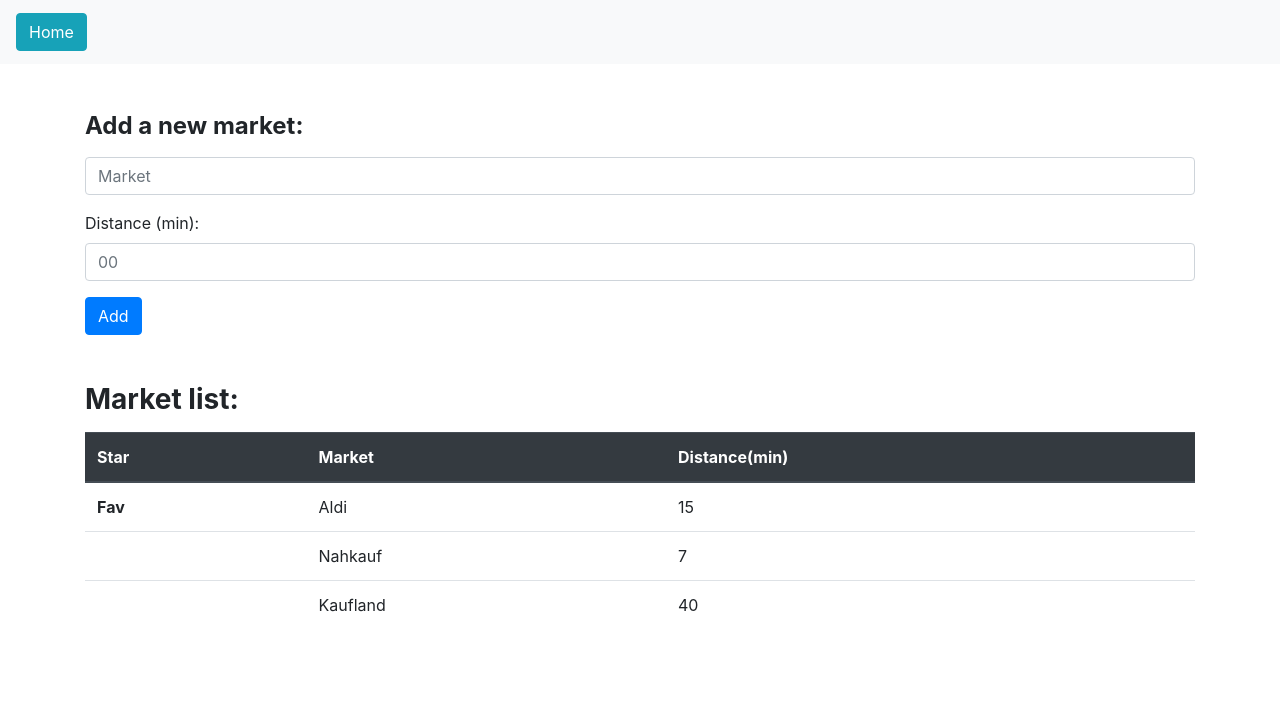
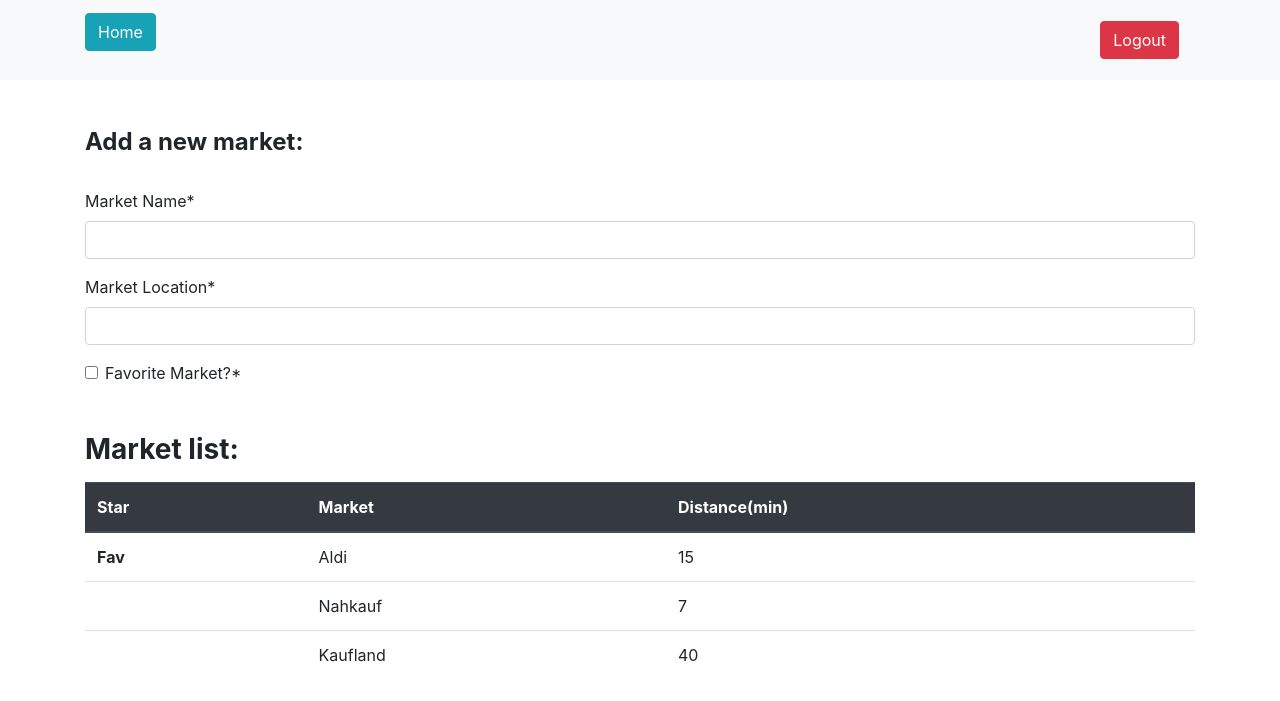
Before and after one commit to rodolfofrainer/appCarol, a Django app: page /market in a window 1280 px wide. Shown: the top 701 px of the page. Run offline with Django 4.2, Linux system fonts and the light colour scheme; a user stored in the database is signed in; some libraries are stand-ins or nearby versions.

Commit message:
render create marketPage template

```diff
--- a/calculator/forms.py
+++ b/calculator/forms.py
@@ -1,5 +1,6 @@
 from django import forms
 from .models import ItemCreatedModel, MarketCreatedModel
+
 
 class createNewItemForm(forms.ModelForm):
     class Meta:
@@ -11,8 +12,14 @@ class createNewItemForm(forms.ModelForm):
             'market_id': 'Market',
         }
 
-
     def __init__(self, user, *args, **kwargs):
         super(createNewItemForm, self).__init__(*args, **kwargs)
-        self.fields['market_id'].queryset = MarketCreatedModel.objects.filter(user_id=user.id)
+        self.fields['market_id'].queryset = MarketCreatedModel.objects.filter(
+            user_id=user.id)
         self.fields['price'].widget.attrs['min'] = 0
+
+
+class createNewMarketForm(forms.Form):
+    name = forms.CharField(label='Market Name')
+    distance = forms.DecimalField(label='Market Location')
+    favorite = forms.BooleanField(label='Favorite Market?')
--- a/calculator/templates/itemCreation.html
+++ b/calculator/templates/itemCreation.html
@@ -9,7 +9,7 @@
                     {{ message }}
                 </div>
             {% endfor %}
-    </ul>
+      </div>
     {% endif %}
     <div class="container mt-5">
         <label for="itemSearch"><h4><strong>Item Search:</strong></h4></label>
--- a/calculator/templates/market.html
+++ b/calculator/templates/market.html
@@ -1,45 +1,31 @@
-<!DOCTYPE html>
-<html>
-  <head>
-    <meta charset="utf-8" />
-    <meta http-equiv="X-UA-Compatible" content="IE=edge" />
-    <title>Market</title>
-    <meta name="description" content="" />
-    <meta name="viewport" content="width=device-width, initial-scale=1" />
-    <link
-      rel="stylesheet"
-      href="https://cdn.jsdelivr.net/npm/bootstrap@4.6.2/dist/css/bootstrap.min.css"
-      integrity="sha384-xOolHFLEh07PJGoPkLv1IbcEPTNtaed2xpHsD9ESMhqIYd0nLMwNLD69Npy4HI+N"
-      crossorigin="anonymous"
-    />
-  </head>
-  <body>
-    <nav class="navbar navbar-light bg-light">
-        <a class="navbar-brand" href="home.html"><button type="button" class="btn btn-info">Home</button></a>
-    </nav>
+{% extends "base.html" %}
+{% load crispy_forms_tags %}
+{% block title %}|Create a new market{% endblock title %}
+{% block content %}
+    {% if messages %}
+        <div class='container'>
+            {% for message in messages %}
+                <div class='alert alert-{{ message.tags }} mt-2'>
+                    {{ message }}
+                </div>
+            {% endfor %}
+        </div>
+    {% endif %}
     <div class="container mt-5">
+        <div class="form-group">
+            <label for="marketAdd"><h4><strong>Add a new market:</strong></h4></label>
+        </div>
         <form>
-            <div class="form-group">
-              <label for="marketAdd"><h4><strong>Add a new market:</strong></h4></label>
-              <input type="text" class="form-control" id="marketAdd" placeholder="Market">
-            </div>
-            <form>
-                <div class="form">
-                    <label for="DistanceInput">Distance (min):</label>
-                </div>
-            </form>
-            <div class="input-group mb-3">
-                <input type="integer" class="form-control" placeholder="00" aria-label="Distance in minutes">
-            </div>
-            <button type="submit" class="btn btn-primary">Add</button>
-          </form>
+            {% csrf_token %}
+            {{form|crispy}}
+        </form>
     </div>
     <div class="container mt-5">
-        <form>
-            <div class="form">
+        <div class="row">
+            <div class="col">
                 <label for="itemList"><h3><strong>Market list:</strong></h3></label>
             </div>
-        </form>
+        </div>
         <table class="table">
             <thead class="thead-dark">
               <tr>
@@ -67,6 +53,4 @@
             </tbody>
           </table>
     </div>
-    <script src="" async defer></script>
-  </body>
-</html>
+{% endblock content %}
--- a/calculator/urls.py
+++ b/calculator/urls.py
@@ -5,7 +5,7 @@ from . import views
 
 urlpatterns = [
     path('', views.baseView, name='home'),
-    path('market', views.marketPageView, name='market_page'),
+    path('market', views.MarketPageView.as_view(), name='market_page'),
     path('createItem/', views.CreateItemView.as_view(), name='create_item'),
     path('mywage', views.myWagePageView, name='mywage_page'),
     path('comparison', views.comparisonPageView, name='comparison_page'),
--- a/calculator/views.py
+++ b/calculator/views.py
@@ -3,31 +3,50 @@ from django.contrib import messages
 from django.contrib.auth.decorators import login_required
 from django.utils.decorators import method_decorator
 from django.views import View
-from .forms import createNewItemForm
+from .forms import createNewItemForm, createNewMarketForm
 from .models import MarketCreatedModel, ItemCreatedModel
 
 # Create your views here.
+
+
 def baseView(request):
     return render(request, 'home.html')
 
-@login_required
-def marketPageView(request):
-    return render(request, 'market.html')
+
+@method_decorator(login_required, name='dispatch')
+class MarketPageView(View):
+    template_name = 'market.html'
+    form_class = createNewMarketForm
+
+    def get_context_data(self, **kwargs):
+        context = {
+            'form': createNewMarketForm,
+        }
+        return context
+
+    def get(self, request, *args, **kwargs):
+        context = self.get_context_data()
+        return render(request, self.template_name, context=context)
+
+
 
 @login_required
 def comparisonPageView(request):
     return render(request, 'comparison.html')
 
+
 @method_decorator(login_required, name='dispatch')
 class CreateItemView(View):
-    template_name='itemCreation.html'
+    template_name = 'itemCreation.html'
     form_class = createNewItemForm
 
     def get_context_data(self, **kwargs):
-        context={}
+        context = {}
         try:
-            list_of_markets = MarketCreatedModel.objects.filter(user_id=self.request.user.id)
-            list_of_items = ItemCreatedModel.objects.filter(market_id=list_of_markets[0].id)
+            list_of_markets = MarketCreatedModel.objects.filter(
+                user_id=self.request.user.id)
+            list_of_items = ItemCreatedModel.objects.filter(
+                market_id=list_of_markets[0].id)
         except IndexError:
             list_of_markets = []
             list_of_items = []
@@ -39,13 +58,14 @@ class CreateItemView(View):
 
     def get(self, request, *args, **kwargs):
         form = self.form_class(request.user, initial={'price': 0.00})
-        context=self.get_context_data()
-        context['form']=form
+        context = self.get_context_data()
+        context['form'] = form
         return render(request, self.template_name, context=context)
 
     def post(self, request, *args, **kwargs):
         form = self.form_class(request.user, request.POST)
-        form.fields['market_id'].queryset = MarketCreatedModel.objects.filter(user_id=request.user.id)
+        form.fields['market_id'].queryset = MarketCreatedModel.objects.filter(
+            user_id=request.user.id)
         if form.is_valid():
             item = form.save(commit=False)
             item.user_id = request.user.id
@@ -57,6 +77,7 @@ class CreateItemView(View):
             context['form'] = form
             return render(request, self.template_name, context)
 
+
 @login_required
 def myWagePageView(request):
     return render(request, 'wageHour.html')
```
Also changed, not shown: db.sqlite3. Lines whose indentation alone changed are shown as unchanged.
